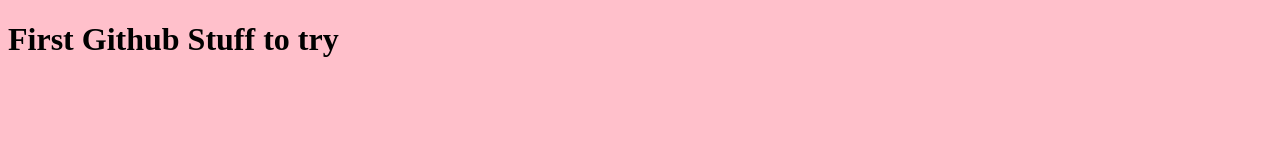
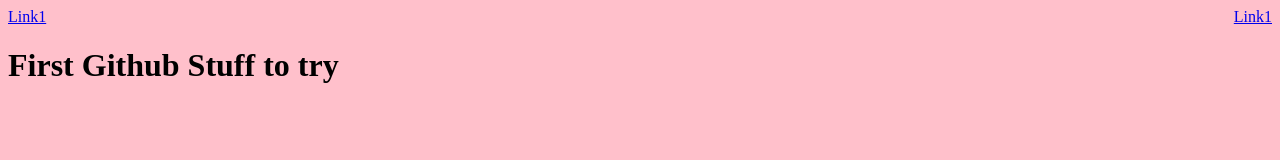
Before and after one commit to csprofessorpam/cohort14test, a plain HTML site: page index.html in a window 1280 px wide. Drawn offline with Linux system fonts and the light colour scheme.

Commit message:
added nav links

```diff
--- a/index.html
+++ b/index.html
@@ -8,6 +8,10 @@
     <link rel="stylesheet" href="style.css">
 </head>
 <body>
+    <nav>
+        <a href="#">Link1</a>
+        <a href="#">Link1</a>
+    </nav>
     <h1>First Github Stuff to try</h1>
 </body>
 </html>
--- a/style.css
+++ b/style.css
@@ -1,3 +1,8 @@
 body{
     background-color: pink;
 }
+
+nav{
+    display: flex;
+    justify-content: space-between;
+}
```
